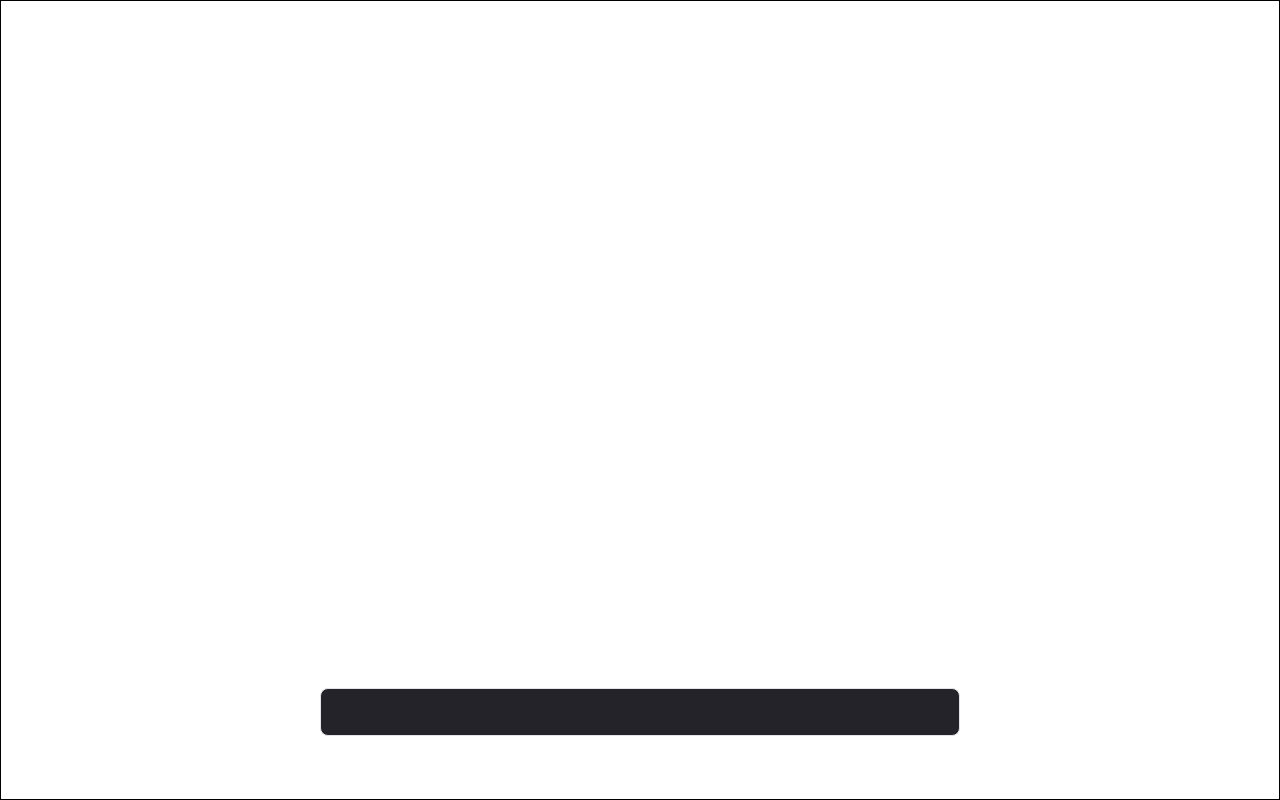
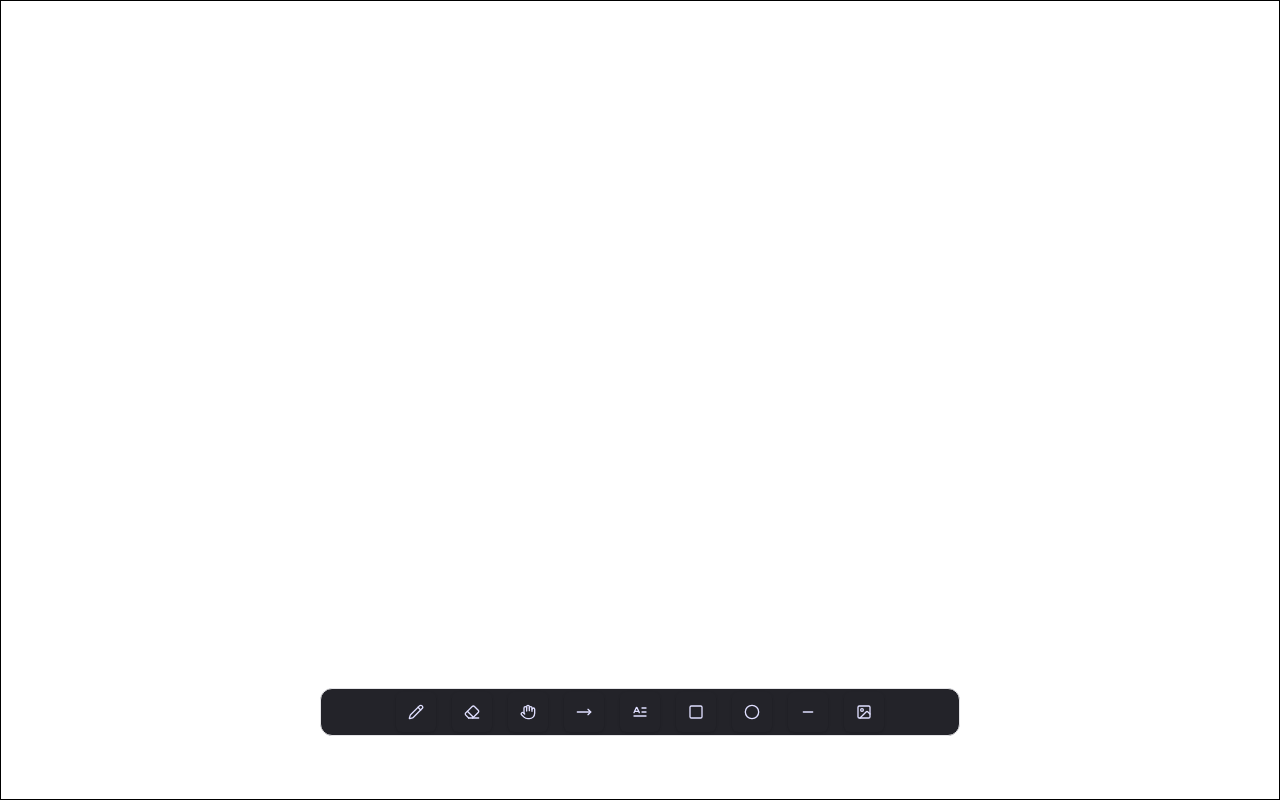
Before and after one commit to Bimesh27/Draw-Me, a Next.js app: page / in a window 1280 px wide. Built offline with nearby package versions, Linux system fonts and the light colour scheme.

Commit message:
add tools

```diff
--- a/src/app/layout.tsx
+++ b/src/app/layout.tsx
@@ -8,7 +8,7 @@ const caveat = Caveat({
 });
 
 export const metadata: Metadata = {
-  title: "Draw Me",
+  title: "Visionary",
   description:
     "Best solution for colaborative drawing on the web with your friends and family members. Draw Me is a free online drawing game where you can draw and guess words with your friends and people around the world.",
 };
--- a/src/components/Tools.tsx
+++ b/src/components/Tools.tsx
@@ -1,6 +1,21 @@
+import { Button } from "./ui/button";
+import { toolsItems } from "@/constants";
+import React from "react";
+
 const Tools = () => {
   return (
-    <div className="h-12 min-w-[40rem] bg-[#232329] rounded-lg border z-50 absolute bottom-16  max-sm:min-w-[20rem] max-md:min-w-[30rem]"></div>
+    <div className="h-12 min-w-[40rem] bg-[#232329] rounded-xl border z-50 absolute bottom-16  max-sm:min-w-[20rem] max-md:min-w-[30rem]">
+      <div className="flex space-x-4 justify-center items-center w-full h-full hover:cursor-pointer">
+        {toolsItems.map((tool) => (
+          <Button
+            className="px-3 py-5 bg-transparent hover:bg-[#38383f]"
+            key={tool.name}
+          >
+            {tool.icon}
+          </Button>
+        ))}
+      </div>
+    </div>
   );
 };
 export default Tools;
--- /dev/null
+++ b/src/constants/index.tsx
@@ -0,0 +1,52 @@
+import {
+  Circle,
+  Eraser,
+  Hand,
+  Image,
+  LetterText,
+  Minus,
+  MoveRight,
+  Pencil,
+  Square,
+} from "lucide-react";
+
+const iconColor = "#E0DFFF";
+
+export const toolsItems = [
+  {
+    name: "Pencil",
+    icon: <Pencil color={iconColor} />,
+  },
+  {
+    name: "Eraser",
+    icon: <Eraser color={iconColor} />,
+  },
+  {
+    name: "Drag",
+    icon: <Hand color={iconColor} />,
+  },
+  {
+    name: "Arrow",
+    icon: <MoveRight color={iconColor} />,
+  },
+  {
+    name: "Text",
+    icon: <LetterText color={iconColor} />,
+  },
+  {
+    name: "Square",
+    icon: <Square color={iconColor} />,
+  },
+  {
+    name: "Circle",
+    icon: <Circle color={iconColor} />,
+  },
+  {
+    name: "Line",
+    icon: <Minus color={iconColor} />,
+  },
+  {
+    name: "Image",
+    icon: <Image color={iconColor} />,
+  },
+];
```
